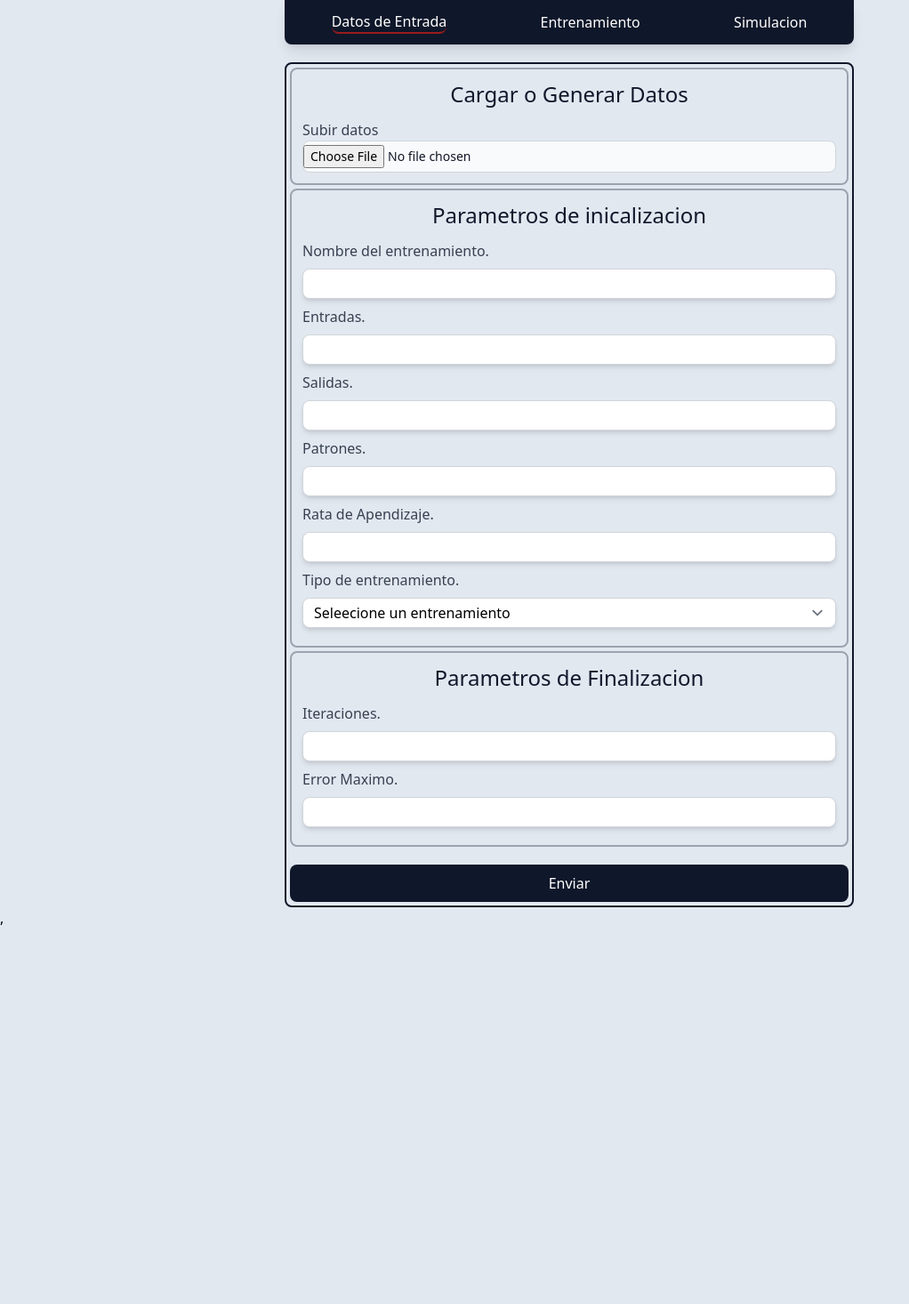
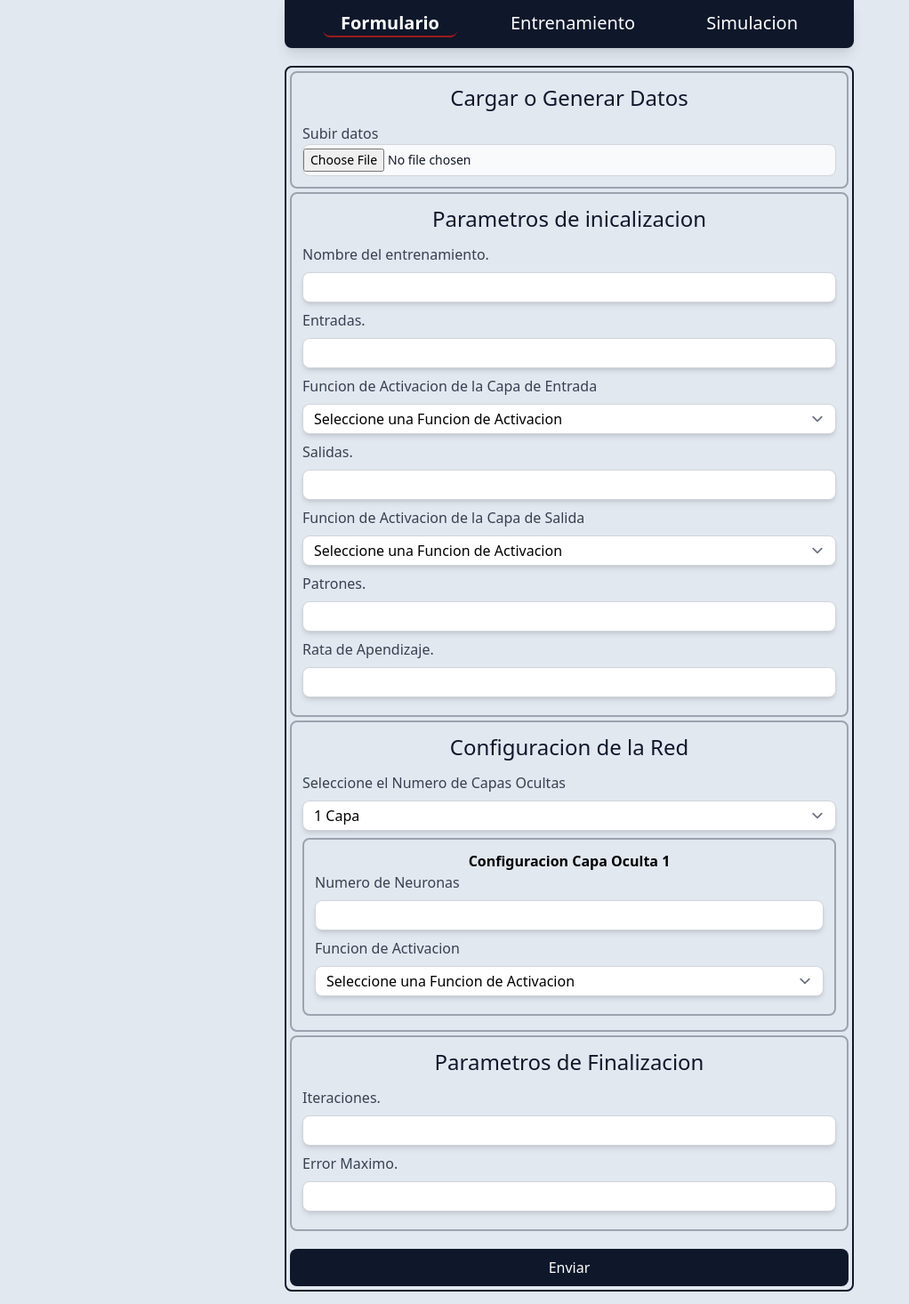
Before and after one commit to kfvillalba/RedIA, a React (Vite) app: page / in a window 1280 px wide. Shown: the top 1466 px of the page at 89% size, without its empty margins (0-1022 px from the left). Before the commit the page ends 1044 px from the top, so only its background shows below. Built offline with nearby package versions, Linux system fonts and the light colour scheme.

Commit message:
Arreglos UI

```diff
--- a/src/components/FormEntrenamiento.jsx
+++ b/src/components/FormEntrenamiento.jsx
@@ -12,8 +12,10 @@ const FormEntrenamiento = () => {
     register,
     handleSubmit,
     reset,
+    watch,
     formState: { errors },
   } = useForm();
+  const [numCapas, setNumCapas] = useState([1]);
   const [csvData, setCsvData] = useState([]);
   const [pesosIniciales, setpesosIniciales] = useState([]);
   const [umbralInicial, setumbralInicial] = useState([]);
@@ -61,31 +63,99 @@ const FormEntrenamiento = () => {
 
     setCsvData(parsedData);
   };
+
+  const handleCapas = (event) => {
+    let array = [];
+    for (let index = 0; index < event.target.value; index++) {
+      array.push(index + 1);
+    }
+    setNumCapas(array);
+  };
   const onSubmit = async (data) => {
-    const pesosInicialesData = generarEstructura(
+    data.funcionActivacionCapa2 ? 0 : (data.funcionActivacionCapa2 = 0);
+    data.funcionActivacionCapa3 ? 0 : (data.funcionActivacionCapa3 = 0);
+    data.numNeuronasCapa2 ? 0 : (data.numNeuronasCapa2 = 0);
+    data.numNeuronasCapa3 ? 0 : (data.numNeuronasCapa3 = 0);
+    const pesosInicialesCapa0Capa1 = generarEstructura(
       data.Entradas,
+      data.numNeuronasCapa1,
+      -1,
+      1
+    );
+    const umbralesInicialesCapa0Capa1 = generarEstructura(
+      data.numNeuronasCapa1,
+      1,
+      -1,
+      1
+    );
+    const pesosInicialesCapa1Capa2 = generarEstructura(
+      data.numNeuronasCapa1,
+      data.numNeuronasCapa2,
+      -1,
+      1
+    );
+    const umbralesInicialesCapa1Capa2 = generarEstructura(
+      data.numNeuronasCapa2,
+      1,
+      -1,
+      1
+    );
+    const pesosInicialesCapa2Capa3 = generarEstructura(
+      data.numNeuronasCapa2,
+      data.numNeuronasCapa3,
+      -1,
+      1
+    );
+    const umbralesInicialesCapa2Capa3 = generarEstructura(
+      data.numNeuronasCapa3,
+      1,
+      -1,
+      1
+    );
+    const pesosInicialesCapa3Capa4 = generarEstructura(
+      data.numNeuronasCapa3,
       data.Salidas,
       -1,
       1
     );
-    const umbralInicialData = generarEstructura(data.Salidas, 1, -1, 1);
+    const umbralesInicialesCapa3Capa4 = generarEstructura(
+      data.Salidas,
+      1,
+      -1,
+      1
+    );
 
-    setpesosIniciales(pesosInicialesData);
-    setumbralInicial(umbralInicialData);
+    /*   setpesosIniciales(pesosInicialesData);
+    setumbralInicial(umbralInicialData); */
 
     await addDoc(collection(db, "IA-DATABASE"), {
       Nombre: data.Nombre,
       NumEntradas: data.Entradas,
+      FuncionActivacionEntrada: data.funcionActivacionEntrada,
       NumSalidas: data.Salidas,
+      FuncionActivacionSalida: data.funcionActivacionSalida,
       NumPatrones: data.Patrones,
       RataApendizaje: data.RataApendizaje,
-      TipoEntrenamiento: data.tipoEntrenamiento,
+      NumCapasOcultas: data.NumCapas,
+      NumNeuronasCapa1: data.numNeuronasCapa1,
+      FunActivacionCapa1: data.funcionActivacionCapa1,
+      NumNeuronasCapa2: data.numNeuronasCapa2,
+      FunActivacionCapa2: data.funcionActivacionCapa2,
+      NumNeuronasCapa3: data.numNeuronasCapa3,
+      FunActivacionCapa3: data.funcionActivacionCapa3,
       NumIteraciones: data.Iteraciones,
       ErrorMaximo: data.ErrorMaximo,
       MatrizInicial: JSON.stringify(csvData),
-      PesosIniciales: JSON.stringify(pesosInicialesData),
-      UmbralInicial: JSON.stringify(umbralInicialData),
+      PesosInicialesCapa0Capa1: JSON.stringify(pesosInicialesCapa0Capa1),
+      UmbralesInicialesCapa0Capa1: JSON.stringify(umbralesInicialesCapa0Capa1),
+      PesosInicialesCapa1Capa2: JSON.stringify(pesosInicialesCapa1Capa2),
+      UmbralesInicialesCapa1Capa2: JSON.stringify(umbralesInicialesCapa1Capa2),
+      PesosInicialesCapa2Capa3: JSON.stringify(pesosInicialesCapa2Capa3),
+      UmbralesInicialesCapa2Capa3: JSON.stringify(umbralesInicialesCapa2Capa3),
+      PesosInicialesCapa3Capa4: JSON.stringify(pesosInicialesCapa3Capa4),
+      UmbralesInicialesCapa3Capa4: JSON.stringify(umbralesInicialesCapa3Capa4),
     });
+    console.log(data);
 
     Navigate("/entrenamiento");
     reset();
@@ -147,6 +217,28 @@ const FormEntrenamiento = () => {
             />
             <b className="spam_form_error">{errors?.Entradas?.message}</b>
           </div>
+          <div className="funcionActivacionEntrada">
+            <label className="label__form" htmlFor="funcionActivacionEntrada">
+              Funcion de Activacion de la Capa de Entrada
+            </label>
+            <select
+              {...register("funcionActivacionEntrada", {
+                required: "Campo Obligatorio",
+                min: {
+                  value: 1,
+                  message: "Seleccione una Funcion de Activacion",
+                },
+              })}
+              className="input__form"
+              id="funcionActivacionEntrada"
+            >
+              <option value="0">Seleccione una Funcion de Activacion</option>
+              <option value="Sigmoide">Sigmoide</option>
+              <option value="Gausiana">Gausiana</option>
+              <option value="Seno">Seno</option>
+              <option value="Lineal">Lineal</option>
+            </select>
+          </div>
           <div className="Salidas">
             <label htmlFor="Salidas" className="label__form ">
               Salidas.
@@ -163,6 +255,28 @@ const FormEntrenamiento = () => {
               })}
             />
             <b className="spam_form_error">{errors?.Salidas?.message}</b>
+          </div>
+          <div className="funcionActivacionSalida">
+            <label className="label__form" htmlFor="funcionActivacionSalida">
+              Funcion de Activacion de la Capa de Salida
+            </label>
+            <select
+              {...register("funcionActivacionSalida", {
+                required: "Campo Obligatorio",
+                min: {
+                  value: 1,
+                  message: "Seleccione una Funcion de Activacion",
+                },
+              })}
+              className="input__form"
+              id="funcionActivacionSalida"
+            >
+              <option value="0">Seleccione una Funcion de Activacion</option>
+              <option value="Sigmoide">Sigmoide</option>
+              <option value="Gausiana">Gausiana</option>
+              <option value="Seno">Seno</option>
+              <option value="Lineal">Lineal</option>
+            </select>
           </div>
           <div className="Patrones">
             <label htmlFor="Patrones" className="label__form ">
@@ -203,24 +317,79 @@ const FormEntrenamiento = () => {
             />
             <b className="spam_form_error">{errors?.RataApendizaje?.message}</b>
           </div>
-          <div className="tipoEntrenamiento">
-            <label className="label__form" htmlFor="tipoEntrenamiento">
-              Tipo de entrenamiento.
+        </div>
+        <div className="form__section">
+          <h1 className="text-center mb-3">Configuracion de la Red</h1>
+          <div className="#deCapasOcultas">
+            <label className="label__form" htmlFor="NumCapas">
+              Seleccione el Numero de Capas Ocultas
             </label>
             <select
-              {...register("tipoEntrenamiento", {
+              {...register("NumCapas", {
                 required: "Campo Obligatorio",
-                min: { value: 1, message: "Seleccione un entrenamiento" },
               })}
+              onChange={handleCapas}
               className="input__form"
-              id="tipoEntrenamiento"
+              id="NumCapas"
+              defaultValue={1}
             >
-              <option value="0">Seleecione un entrenamiento</option>
-              <option value="1">Regla Delta</option>
+              <option value={1}>1 Capa</option>
+              <option value={2}>2 Capas</option>
+              <option value={3}>3 Capas</option>
             </select>
-            <b className="spam_form_error">
-              {errors?.tipoEntrenamiento?.message}
-            </b>
+            <b className="spam_form_error">{errors?.NumCapas?.message}</b>
+            {numCapas.map((e, i) => (
+              <div key={e} className="form__section">
+                <h2 className="text-center font-semibold">
+                  {`Configuracion Capa Oculta ${e}`}
+                </h2>
+                <div className={`numNeuronasCapa${e}`}>
+                  <label
+                    htmlFor={`numNeuronasCapa${e}`}
+                    className="label__form "
+                  >
+                    {`Numero de Neuronas`}
+                  </label>
+                  <input
+                    onWheel={(e) => e.target.blur()}
+                    id={`numNeuronasCapa${e}`}
+                    className="input__form"
+                    type="number"
+                    {...register(`numNeuronasCapa${e}`, {
+                      valueAsNumber: true,
+                      required: "Campo Obligatorio",
+                      min: { value: 0, message: "Minimo 1 iteracion" },
+                    })}
+                  />
+                </div>
+                <div className={`funcionActivacionCapa${e}`}>
+                  <label
+                    className="label__form"
+                    htmlFor={`funcionActivacionCapa${e}`}
+                  >
+                    {`Funcion de Activacion`}
+                  </label>
+                  <select
+                    {...register(`funcionActivacionCapa${e}`, {
+                      required: "Campo Obligatorio",
+                      min: {
+                        value: 1,
+                        message: "Seleccione una Funcion de Activacion",
+                      },
+                    })}
+                    className="input__form"
+                    id={`funcionActivacionCapa${e}`}
+                  >
+                    <option value="0">
+                      Seleccione una Funcion de Activacion
+                    </option>
+                    <option value="Sigmoide">Sigmoide</option>
+                    <option value="Gausiana">Gausiana</option>
+                    <option value="Seno">Seno</option>
+                  </select>
+                </div>
+              </div>
+            ))}
           </div>
         </div>
         <div className="form__section">
--- a/src/components/Navbar.jsx
+++ b/src/components/Navbar.jsx
@@ -1,18 +1,36 @@
 import React from "react";
-import { Link } from "react-router-dom";
+import { Link, NavLink } from "react-router-dom";
 
 const Navbar = () => {
   return (
     <div className="rounded-b-lg shadow-lg flex place-content-center lg:w-1/2 mx-auto py-3 bg-azul-oscuro text-white sm:w-full">
-      <button className="btn__nav__active ">
-        <Link to="/">Datos de Entrada</Link>
-      </button>
-      <button className="btn__nav">
-        <Link to="/entrenamiento">Entrenamiento</Link>
-      </button>
-      <button className="btn__nav">
-        <Link to="/simulacion">Simulacion</Link>
-      </button>
+      <NavLink to={"/"}>
+        {({ isActive }) => {
+          return (
+            <button className={isActive ? "btn__nav__active" : "btn__nav"}>
+              Formulario
+            </button>
+          );
+        }}
+      </NavLink>
+      <NavLink to={"/entrenamiento"}>
+        {({ isActive }) => {
+          return (
+            <button className={isActive ? "btn__nav__active" : "btn__nav"}>
+              Entrenamiento
+            </button>
+          );
+        }}
+      </NavLink>
+      <NavLink to={"/simulacion"}>
+        {({ isActive }) => {
+          return (
+            <button className={isActive ? "btn__nav__active" : "btn__nav"}>
+              Simulacion
+            </button>
+          );
+        }}
+      </NavLink>
     </div>
   );
 };
--- a/src/index.css
+++ b/src/index.css
@@ -8,10 +8,10 @@
   }
 
   .btn__nav__active {
-    @apply border-b-2 border-red-800 rounded-lg mx-auto;
+    @apply border-b-2 px-5 mx-5 text-xl font-bold border-red-800 rounded-lg;
   }
   .btn__nav {
-    @apply rounded-lg mx-auto;
+    @apply rounded-lg px-5 mx-5 text-xl;
   }
   .input__form {
     @apply rounded-lg shadow-md focus:ring-azul-oscuro focus:ring-1 border border-gray-300 focus:outline-none py-1 w-full my-2 focus:border-azul-oscuro;
--- a/src/pages/PaginaSimulacion.jsx
+++ b/src/pages/PaginaSimulacion.jsx
@@ -3,7 +3,6 @@ import Navbar from "../components/Navbar";
 import TableDrawer from "../components/TableDrawer";
 import { collection, doc, onSnapshot, query } from "firebase/firestore";
 import { db } from "../components/firebase";
-import { Chart as ChartJS } from "chart.js/auto";
 import { Line } from "react-chartjs-2";
 
 const PaginaEntrenamiento = () => {
```
Also changed, not shown: src/pages/PaginaEntrenamiento.jsx (+43 -20 lines).
